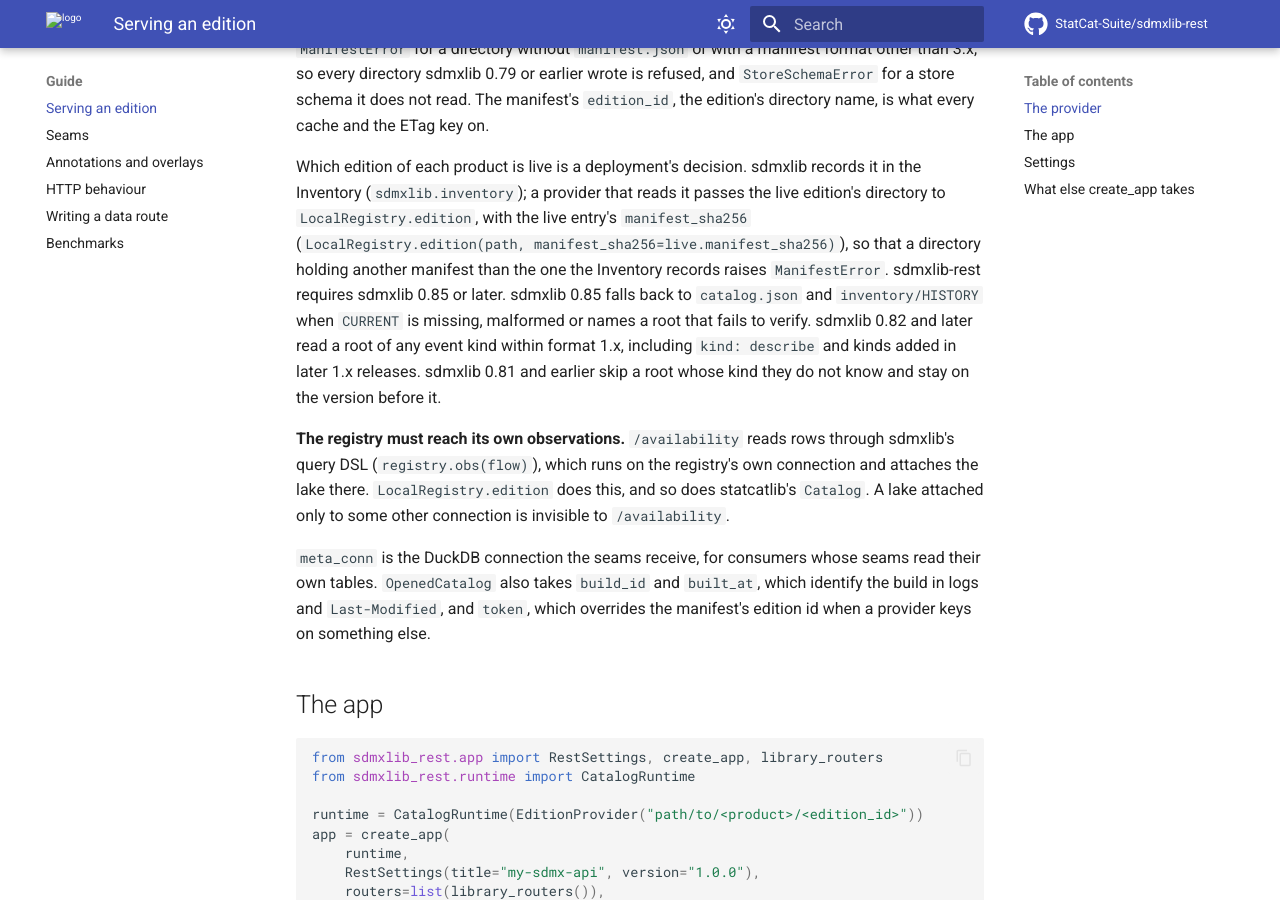
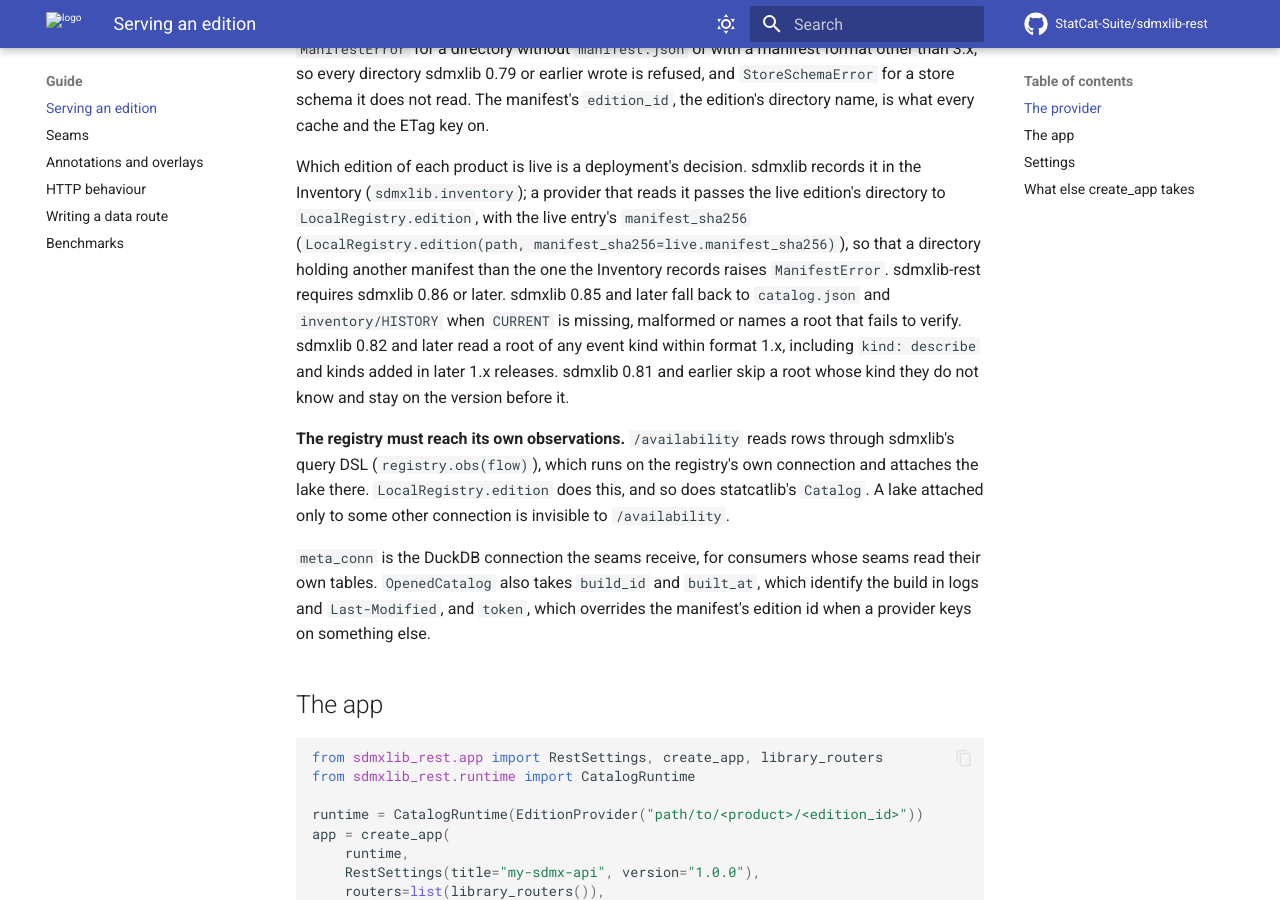
Before and after one commit to StatCat-Suite/sdmxlib-rest, an MkDocs documentation site: the page built from docs/serving.md, in a window 1280 px wide and 900 px high, scrolled down 826 px. Built offline with MkDocs 1.6.1 and Material for MkDocs 9.7.7, drawn with Linux system fonts in a browser that asks for light colours; comment, search, counter and statistics services are not loaded.

Commit message:
chore(deps): adopt sdmxlib 0.86
Raise the pin to sdmxlib>=0.86,<0.87 in pyproject.toml and where CLAUDE.md and
EGM.md quote it, and name 0.86 as the floor in docs/serving.md. statcatlib 0.15
requires sdmxlib 0.86.

sdmxlib 0.86 adds references=False to check_edition and check_on_open and
exports decode_manifest. sdmxlib-rest calls none of them, and the upgrade forces
no code change.

```diff
--- a/docs/serving.md
+++ b/docs/serving.md
@@ -43,9 +43,9 @@
 entry's `manifest_sha256` (`LocalRegistry.edition(path,
 manifest_sha256=live.manifest_sha256)`), so that a directory holding another
 manifest than the one the Inventory records raises `ManifestError`.
-sdmxlib-rest requires sdmxlib 0.85 or later. sdmxlib 0.85 falls back to
-`catalog.json` and `inventory/HISTORY` when `CURRENT` is missing, malformed or
-names a root that fails to verify. sdmxlib 0.82 and later read a
+sdmxlib-rest requires sdmxlib 0.86 or later. sdmxlib 0.85 and later fall back
+to `catalog.json` and `inventory/HISTORY` when `CURRENT` is missing, malformed
+or names a root that fails to verify. sdmxlib 0.82 and later read a
 root of any event kind within format 1.x, including `kind: describe` and kinds
 added in later 1.x releases. sdmxlib 0.81 and earlier skip a root whose kind
 they do not know and stay on the version before it.
--- a/pyproject.toml
+++ b/pyproject.toml
@@ -35,9 +35,11 @@
     # 500 names the table as `"lake".side`; statcatlib 0.13 requires 0.84
     # (GH-90). 0.85 carries the Inventory reader's HISTORY fallback, and a
     # release job reads the version from `GET /` before it expires old roots
-    # (GH-93).
+    # (GH-93). 0.86 adds `references=False` to `check_edition` and
+    # `check_on_open` and exports `decode_manifest`, none of which sdmxlib-rest
+    # calls; statcatlib 0.15 requires 0.86.
     # Capped at the next minor while sdmxlib is pre-1.0, where a minor may break.
-    "sdmxlib>=0.85,<0.86",
+    "sdmxlib>=0.86,<0.87",
     "attrs>=24",
     # 0.133 is the first FastAPI that lets Starlette past 1.0.
     "fastapi>=0.133",
```
Also changed, not shown: CLAUDE.md (+1 -1 lines), EGM.md (+1 -1 lines).
